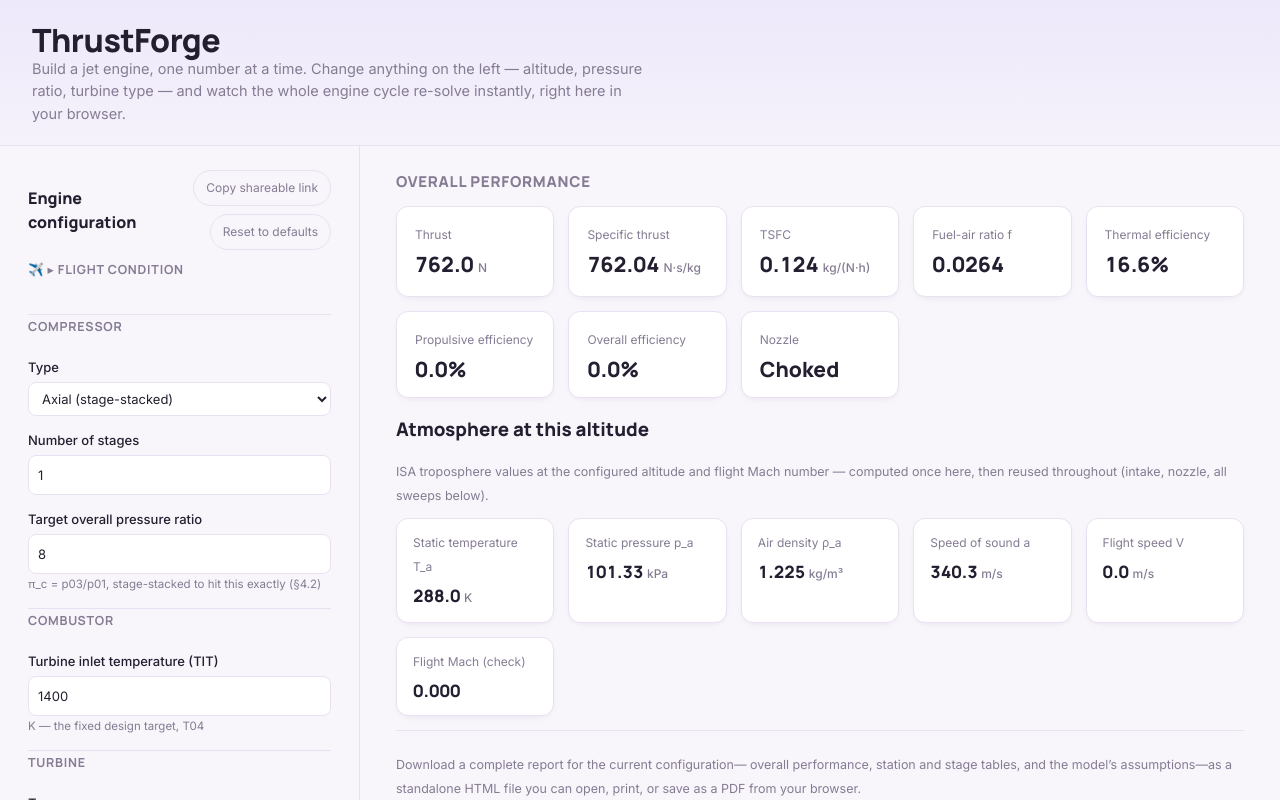
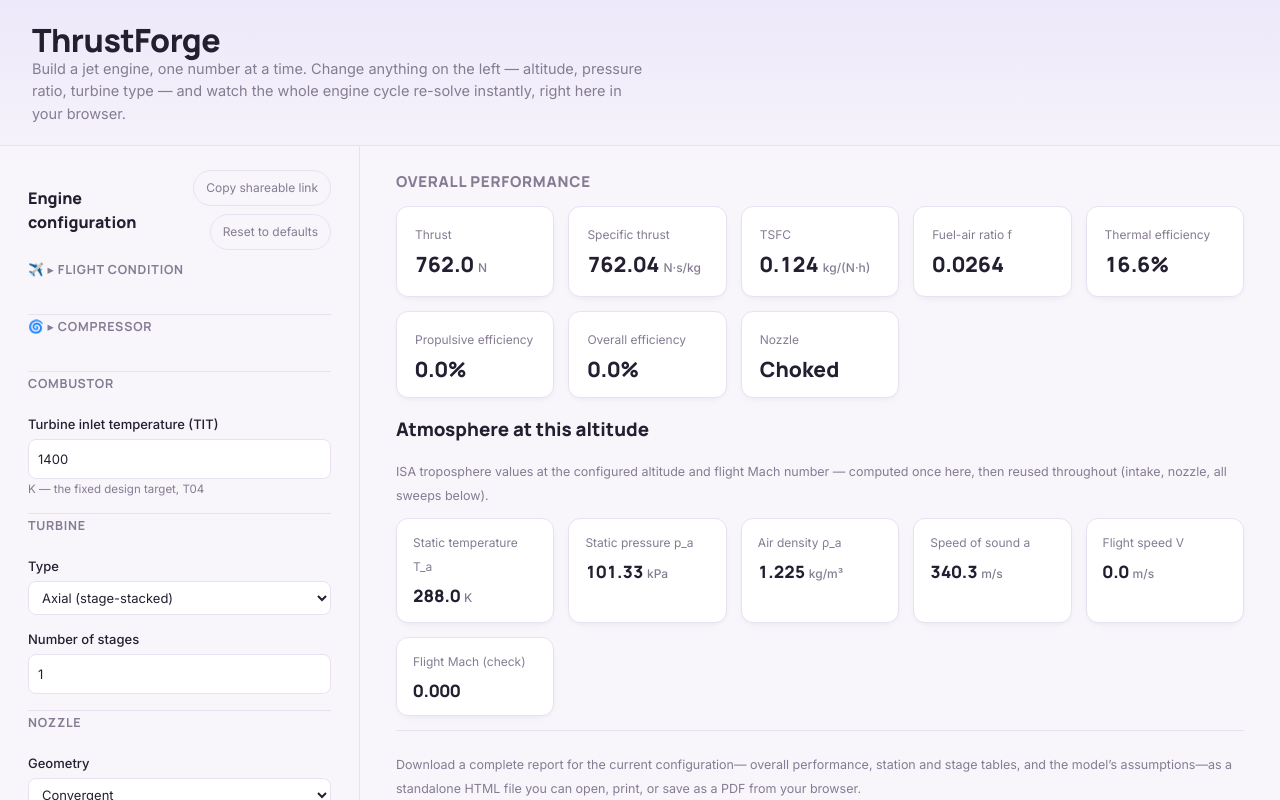
Before and after one commit to falgunitripathi/aeropropsim, a React (Vite) app in the folder web/: page / in a window 1280 px wide. Shown: the top 800 px of the page. Built offline with nearby package versions, Linux system fonts and the light colour scheme.

Commit message:
Update CompressorSection.jsx

```diff
--- a/web/src/components/CompressorSection.jsx
+++ b/web/src/components/CompressorSection.jsx
@@ -1,12 +1,21 @@
+import { useState } from "react";
 import NumberField from "./NumberField.jsx";
 import SelectField from "./SelectField.jsx";
 
-/** Compressor configuration — Ref §4 (Compressor). */
+/** Compressor configuration — Ref §4 (Compressor). Collapsed by default —
+ *  click the legend to open it. */
 export default function CompressorSection({ config, onChange }) {
+  const [open, setOpen] = useState(false);
   const isAxial = config.compressor_type === "axial";
   return (
     <fieldset className="config-section">
-      <legend>Compressor</legend>
+      <legend>
+        <button type="button" className="disclosure" onClick={() => setOpen(!open)}>
+          {open ? "▾" : "▸"} Compressor
+        </button>
+      </legend>
+      {open && (
+        <>
           <SelectField
             label="Type"
             value={config.compressor_type}
@@ -45,6 +54,8 @@
               hint="m/s, per stage (§4.3) — resulting pressure ratio is derived, not targeted"
             />
           )}
+        </>
+      )}
     </fieldset>
   );
 }
```
Lines whose indentation alone changed are shown as unchanged.
